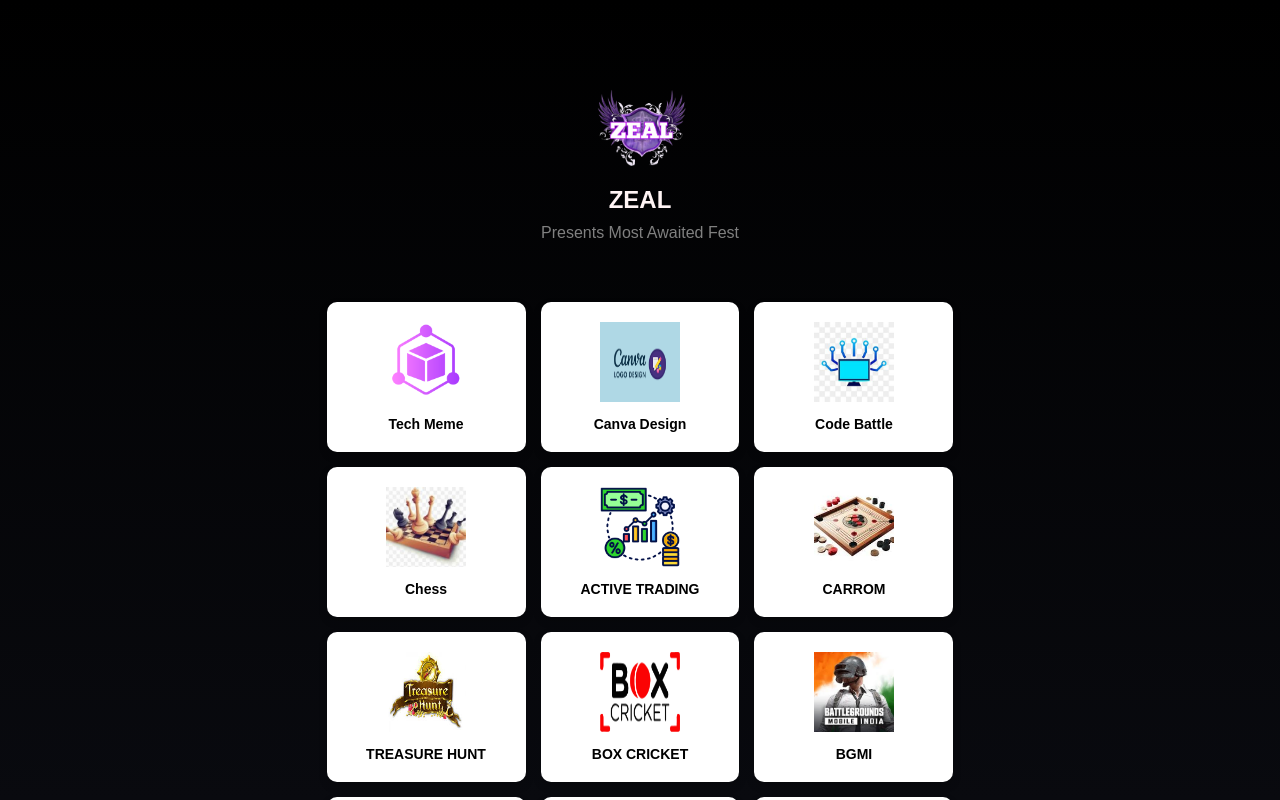
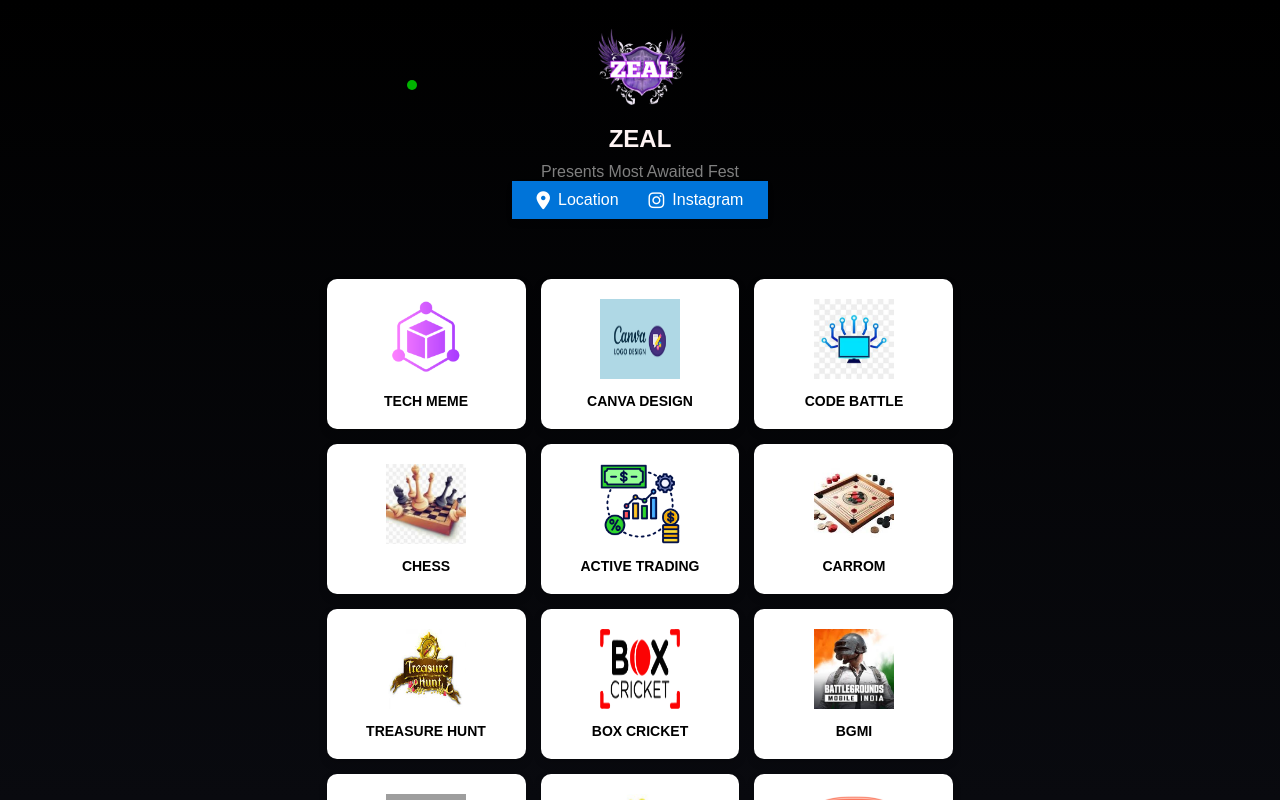
Before and after one commit to Sahitya000/zeal_2025, a plain HTML site: page index.html in a window 1280 px wide. Drawn offline with Linux system fonts and the light colour scheme; grey boxes are pictures that could not be loaded.

Commit message:
Update index.html

```diff
--- a/index.html
+++ b/index.html
@@ -25,47 +25,33 @@
     }
 
     /* sahitya_particl bg */
-    .tech-background {
-      position: absolute;
-      top: 0;
-      left: 0;
-      width: 100%;
-      height: 100%;
-      background: radial-gradient(circle, rgba(0, 0, 0, 0.8), rgba(0, 0, 0, 0.4));
-      z-index: -1;
-      overflow: hidden;
-    }
-
     .tech-background .particle {
   position: absolute;
   width: 10px;
   height: 10px;
   border-radius: 50%;
   background-color: rgba(0, 255, 0, 0.7);
-      animation: moveParticle 2s ease-in-out infinite, fadeParticle 3s linear infinite;
+  animation: moveParticle 5s ease-in-out infinite, fadeParticle 5s linear infinite;
 }
 
 @keyframes moveParticle {
   0% {
     transform: translate3d(0, 0, 0);
   }
-
   100% {
-        transform: translate3d(calc(100vw * 2), calc(100vh * 2), 0);
+    transform: translate3d(100vw, 100vh, 0);
   }
 }
 
 @keyframes fadeParticle {
-
-      0%,
-      100% {
+  0%, 100% {
     opacity: 1;
   }
-
   50% {
     opacity: 0;
   }
 }
+
 
     .sahitya-header {
       margin-top: 20px;
@@ -180,13 +166,14 @@
       font-family: 'Roboto', sans-serif;
       padding-bottom: 8px;
       transition: color 0.3s, text-decoration 0.3s;
-
+    }
       .sahitya-footer a:hover {
         color: #4CAF50;
         text-decoration: none;
       }
 
       /* sahitya_fall_event*/
+
   .snowflakes {
     position: absolute;
     top: 0;
@@ -194,12 +181,12 @@
     width: 100%;
     height: 100%;
     pointer-events: none;
-        z-index: -1;
+    z-index: 1; /* Ensure snowflakes are visible above background particles */
   }
 
   .snowflake {
     position: absolute;
-        top: -10px;
+    top: -10px; /* Start just above the viewport */
     background-color: white;
     border-radius: 50%;
     opacity: 0.8;
@@ -208,21 +195,25 @@
 
   @keyframes snowfall {
     0% {
-          transform: translateX(0) translateY(0);
+      transform: translateY(0);
+      opacity: 1;
+    }
+    50% {
       opacity: 0.8;
     }
-
     100% {
-          transform: translateX(calc(100vw * 2)) translateY(100vh);
+      transform: translateY(100vh) translateX(calc(-100vw + randomOffset));
       opacity: 0;
     }
   }
 </style>
+<script src="https://kit.fontawesome.com/a076d05399.js" crossorigin="anonymous"></script>
 </head>
 
 <body>
 
   <div class="snowflakes">
+    <!-- Snowflake elements -->
     <div class="snowflake" style="left: 10%; animation-duration: 8s; width: 5px; height: 5px;"></div>
     <div class="snowflake" style="left: 20%; animation-duration: 7s; width: 8px; height: 8px;"></div>
     <div class="snowflake" style="left: 30%; animation-duration: 10s; width: 6px; height: 6px;"></div>
@@ -248,6 +239,38 @@
     <img src="images/zlogo.png" alt="Logo">
     <div class="sahitya-title">ZEAL</div>
     <div class="sahitya-subtitle">Presents Most Awaited Fest</div>
+
+
+
+  </head>
+  <!DOCTYPE html>
+<html lang="en">
+<head>
+  <meta charset="UTF-8">
+  <meta name="viewport" content="width=device-width, initial-scale=1.0">
+
+  <!-- server sheet-->
+  <link rel="stylesheet" href="https://cdnjs.cloudflare.com/ajax/libs/font-awesome/6.0.0-beta3/css/all.min.css">
+</head>
+<body style="margin: 0; font-family: Arial, sans-serif;">
+
+  <!--sahitya_nav -->
+  <div style="display: flex; justify-content: center; background-color: #0074D9; padding: 10px; box-shadow: 0 4px 6px rgba(0, 0, 0, 0.1);">
+    <!--sahitya_locat -->
+    <a href="https://hudle.in/venues/maharashtra-turf-club-mtc-mazgaon/943578" target="_blank" style="color: white; text-decoration: none; font-size: 16px; margin: 0 15px; display: flex; align-items: center;">
+      <i class="fas fa-map-marker-alt" style="margin-right: 8px; font-size: 18px;"></i> Location
+    </a>
+
+    <!--sahitya_ig-->
+    <a href="https://www.instagram.com/siddharth_college_bscit?igsh=cDRuanlvbjNoZGR3" target="_blank" style="color: white; text-decoration: none; font-size: 16px; margin: 0 15px; display: flex; align-items: center;">
+      <i class="fab fa-instagram" style="margin-right: 8px; font-size: 18px;"></i> Instagram
+    </a>
+  </div>
+
+</body>
+</html>
+
+
   </div>
   <div class="sahitya-tabs">
     <!-- Add Tab Content here -->
@@ -256,25 +279,25 @@
     <div class="sahitya-card">
       <a href="https://forms.gle/Lq2cdSADC7QU8re9A" target="_blank">
         <img src="images/TECH MEME.png" alt="Tech Meme">
-        <div class="sahitya-card-title">Tech Meme</div>
+        <div class="sahitya-card-title">TECH MEME</div>
       </a>
     </div>
     <div class="sahitya-card">
       <a href="https://forms.gle/iAi6EY8KgMGmuXku5" target="_blank">
         <img src="images/CANVA DESIGN.png" alt="Canva Design">
-        <div class="sahitya-card-title">Canva Design</div>
+        <div class="sahitya-card-title">CANVA DESIGN</div>
       </a>
     </div>
     <div class="sahitya-card">
       <a href="https://forms.gle/EgfF5D6wRVfwHHHZ8" target="_blank">
         <img src="images/CODE BATTLE.jpg" alt="Logo Design">
-        <div class="sahitya-card-title">Code Battle</div>
+        <div class="sahitya-card-title">CODE BATTLE</div>
       </a>
     </div>
     <div class="sahitya-card">
       <a href="https://forms.gle/LoyrTieonvyKFhCT9" target="_blank">
         <img src="images/CHESS.jpg" alt="Art Design">
-        <div class="sahitya-card-title">Chess</div>
+        <div class="sahitya-card-title">CHESS</div>
       </a>
     </div>
 
```
Lines whose indentation alone changed are shown as unchanged.
